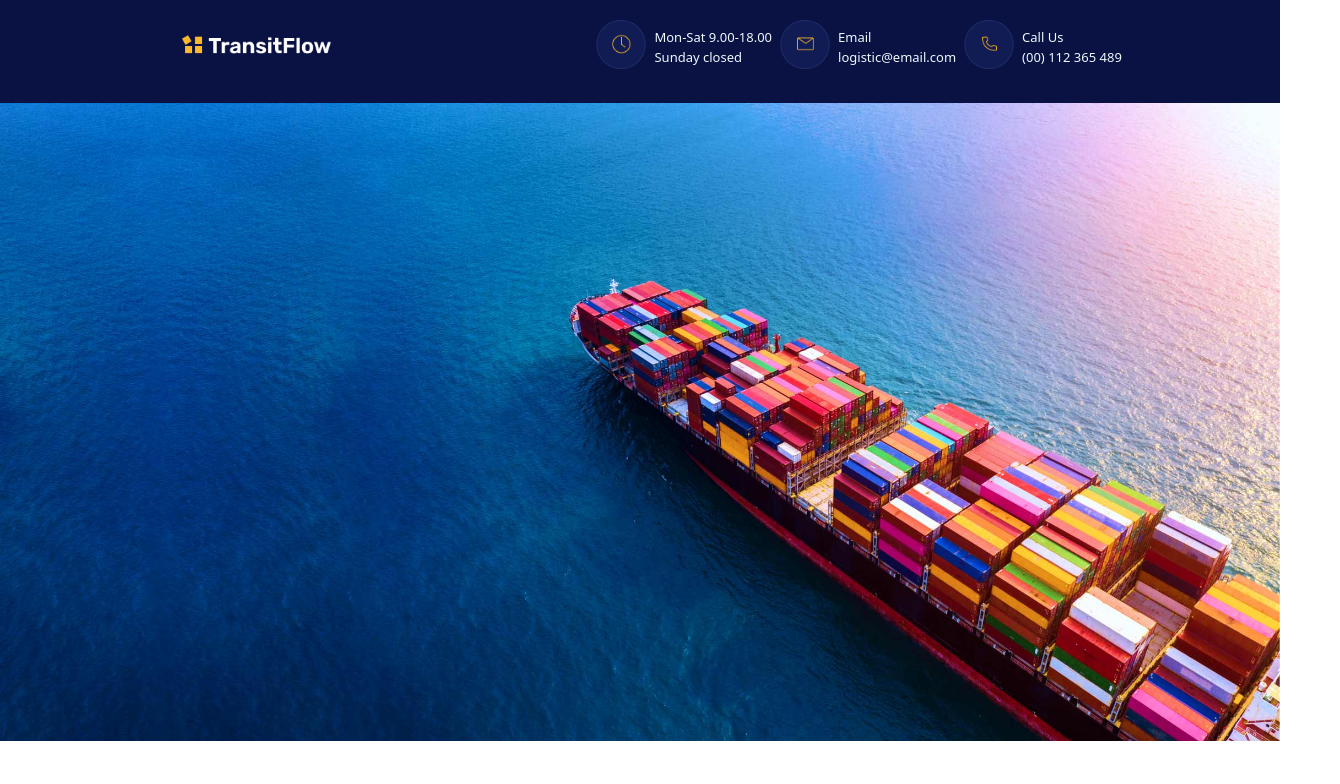
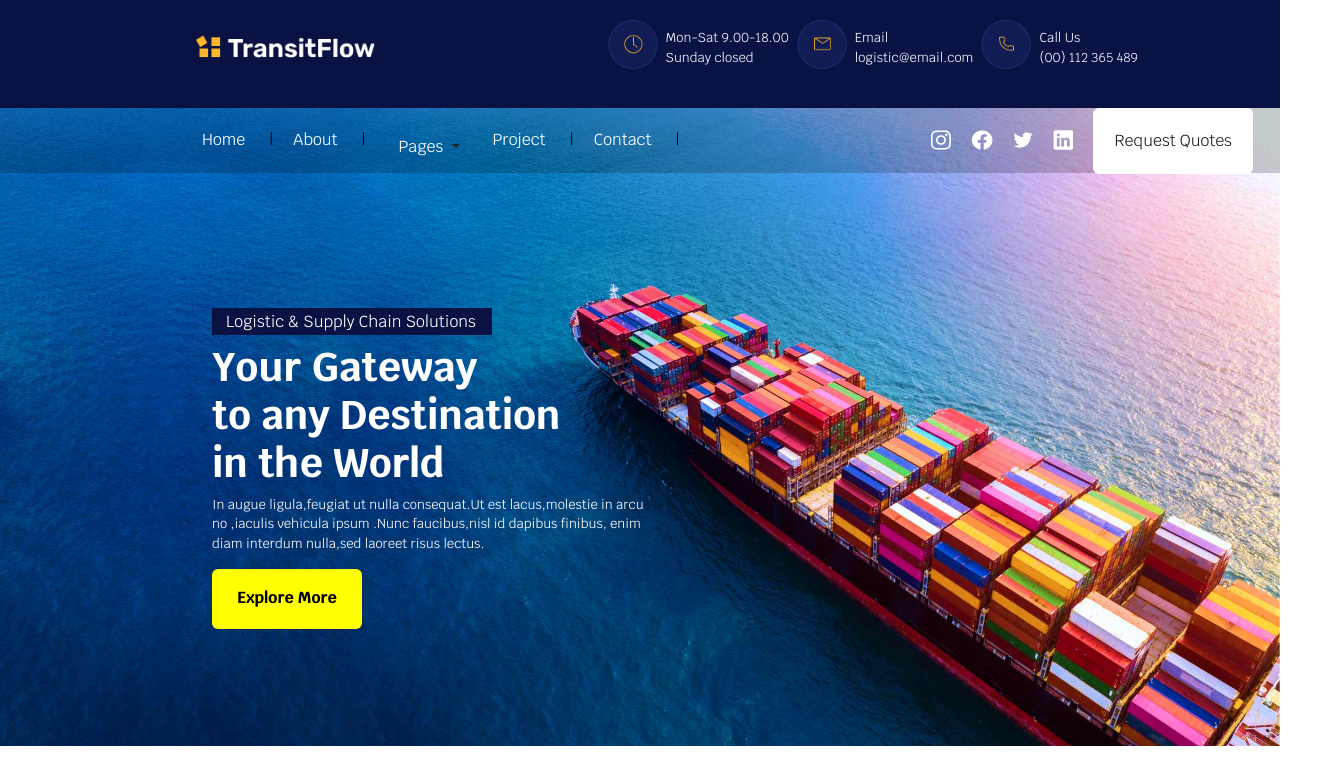
Before and after one commit to hassanscorpio/TransitFlow-clone, a plain HTML site: page index.html in a window 1280 px wide. Shown: the whole page, 1340 px wide, since content can reach past the window. Drawn offline with nearby package versions, Linux system fonts and the light colour scheme.

Commit message:
today task done

```diff
--- a/assets/css/styles.css
+++ b/assets/css/styles.css
@@ -2,6 +2,14 @@
     text-decoration: none;
     list-style: none;
     color: aliceblue;
+
+}
+a{
+    text-decoration: none;
+    color: black;
+}
+body{
+    font-family: 'Krub', sans-serif;
 }
 .top-navbar{
     background-color: #091242;
@@ -15,8 +23,9 @@
     font-size: small;
 }
 .logo img{
-    width: 150px;
+    width: 180px;
     padding-top: 5px;
+    margin-left: 30px;
 }
 .email img,.clock img,.phone img{
 
@@ -32,7 +41,94 @@
     width: 100%;
     object-fit: cover;
 }
+.inner-text h6{
+    color: white;
+    width: 280px;
+    padding: 4px;
+    padding-left: 14px;
+    background-color: #091242;
+}
+.inner-text h1{
+    color: white;
+    font-weight: bolder;
+    font-weight: bolder;
+}
+.inner-text p{
+    color: white;
+}
+.inner-text .btn{
+    color: black;
 
+    background-color: yellow;
+    width: 150px;
+    height: 60px;
+
+}
+.inner-text .btn p{
+    display: flex;
+    justify-content: center;
+    padding-top: 10px;
+    font-weight: bolder;
+    color: black;
+
+
+
+
+
+}
+.img-box{
+    position: relative;
+}
+.container{
+    position: absolute;
+    top: 200px;
+    left: 200px;
+}
+.inner-container{
+    width: 100%;
+    height: 65px;
+    padding: 10px;
+    background-color: rgba(0, 0, 0, 0.2);
+    position: absolute;
+    top: 0;
+
+}
+.about{
+    margin-left: 140px;
+}
+
+.about li{
+    padding-top: 10px;
+
+}
+.inner-container .secondary-navbar span{
+    color: black;
+}
+.secondary-navbar .about li{
+    padding-left: 20px;
+
+}
+.secondary-navbar .about li span{
+    padding-left: 20px;
+}
+
+.links{
+    margin-left: 200px;
+
+
+}
+.links li{
+    padding-top: 10px;
+}
+.links .btn{
+    background-color: white;
+    padding: 20px;
+    margin-top: -20px;
+}
+.about li a{
+    color: white;
+    font-weight: normal;
+}
 
 
 
--- a/index.html
+++ b/index.html
@@ -6,6 +6,9 @@
     <title>TransitFlow</title>
 
     <link href="https://cdn.jsdelivr.net/npm/bootstrap@5.3.0-alpha3/dist/css/bootstrap.min.css" rel="stylesheet" integrity="sha384-KK94CHFLLe+nY2dmCWGMq91rCGa5gtU4mk92HdvYe+M/SXH301p5ILy+dN9+nJOZ" crossorigin="anonymous">
+    <link rel="preconnect" href="https://fonts.googleapis.com">
+<link rel="preconnect" href="https://fonts.gstatic.com" crossorigin>
+<link href="https://fonts.googleapis.com/css2?family=Krub:ital,wght@0,200;0,400;0,700;1,200;1,600;1,700&display=swap" rel="stylesheet">
     <link rel="stylesheet" href="./assets/css/styles.css">
 </head>
   <body>
@@ -48,10 +51,60 @@
                     <img src="./assets/imgs/hero/home.jpg" alt="">
 
                 </div><!-- /.main-img -->
-                <div class="inner-text">
+          <div class="container">
+         <div class="inner-text">
+            <h6>  Logistic & Supply Chain Solutions</h6>
+            <h1>Your Gateway <br> to any Destination <br> in the World</h1>
+            <p>In augue ligula,feugiat ut nulla consequat.Ut est lacus,molestie in arcu <br> no ,iaculis vehicula ipsum .Nunc faucibus,nisl id dapibus finibus, enim <br>diam interdum nulla,sed laoreet risus lectus.</p>
+             <div class="btn">
+                <p>Explore More </p>
+             </div><!-- /.btn -->
 
-                </div><!-- /.inner-text -->
-                <div class="secondary-ul"></div><!-- /.secondary-ul -->
+          </div><!-- /.inner-text -->
+        </div> <!-- /.container -->
+                <div class="inner-container d-flex">
+                    <div class="secondary-navbar">
+                        <ul class="about d-flex justify-content-between ">
+                            <li><a href=""> Home  <span>|</span> </a></li>
+                            <li><a href=""> About  <span>|</span> </a></li>
+                            <li>
+                                <div class="dropdown">
+                                    <button class="btn  dropdown-toggle" type="button" data-bs-toggle="dropdown" aria-expanded="false">
+                                      <a href="">Pages</a>
+
+
+
+                                    </button>
+                                    <ul class="dropdown-menu">
+                                      <li><button class="dropdown-item" type="button">Action</button></li>
+                                      <li><button class="dropdown-item" type="button">Another action</button></li>
+                                      <li><button class="dropdown-item" type="button">Something else here</button></li>
+                                    </ul>
+                                  </div>
+                            </li>
+                            <li><a href=""> Project <span>|</span> </a></li>
+                            <li><a href="">  Contact <span>|</span> </a></li>
+
+
+                            <ul class="links d-flex">
+                                <li><a href=""><img src="./assets/imgs/links-icons/Instagram.png" alt=""></a></li>
+                                <li><a href=""><img src="./assets/imgs/links-icons/Facebook.png" alt=""></a></li>
+                                <li><a href=""><img src="./assets/imgs/links-icons/Twitter.png" alt=""></a></li>
+                                <li><a href=""><img src="./assets/imgs/links-icons/Linkdin.png" alt=""></a></li>
+                                <li><div class="btn">Request Quotes</div></li>
+
+
+
+
+
+                            </ul><!-- /.links -->
+
+                        </ul> <!-- /.about -->
+
+
+
+                    </div><!-- /.secondary-navbar -->
+                </div>
                </div> <!-- /.box -->
 
 
```
